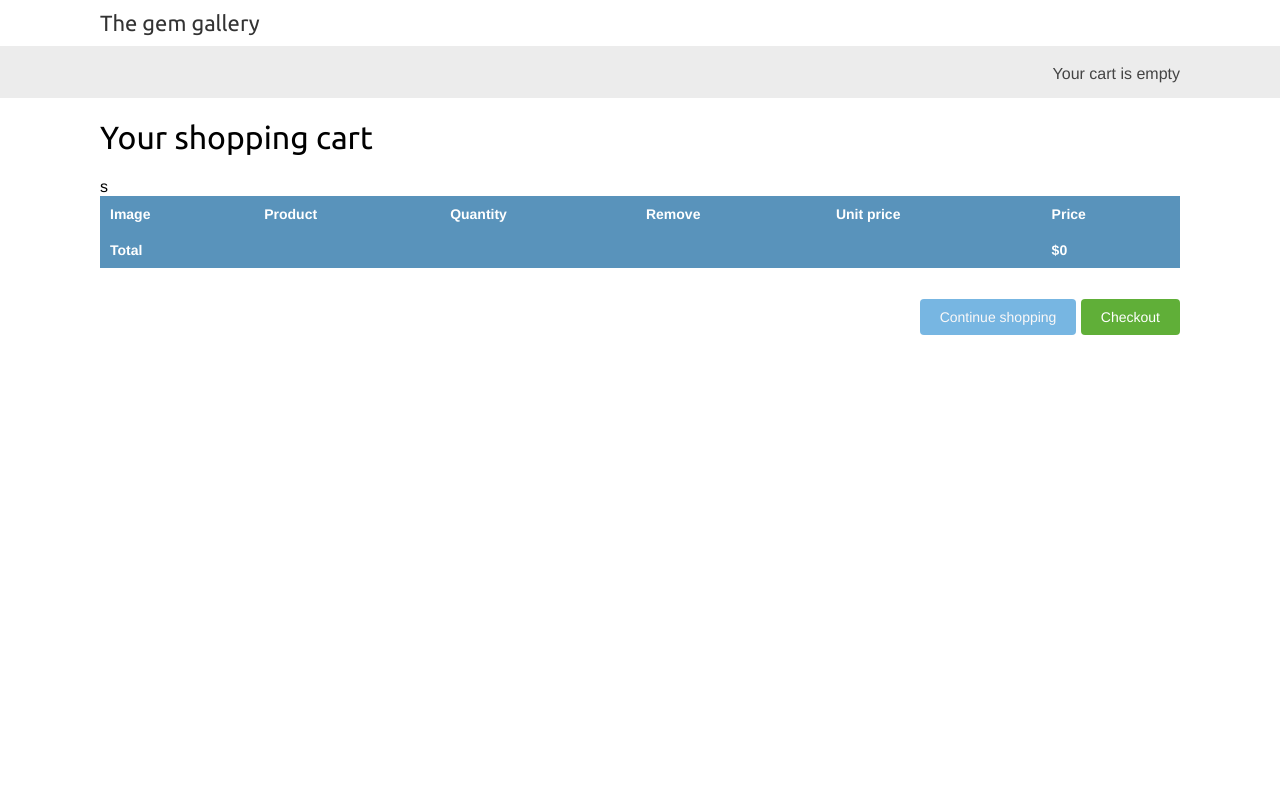
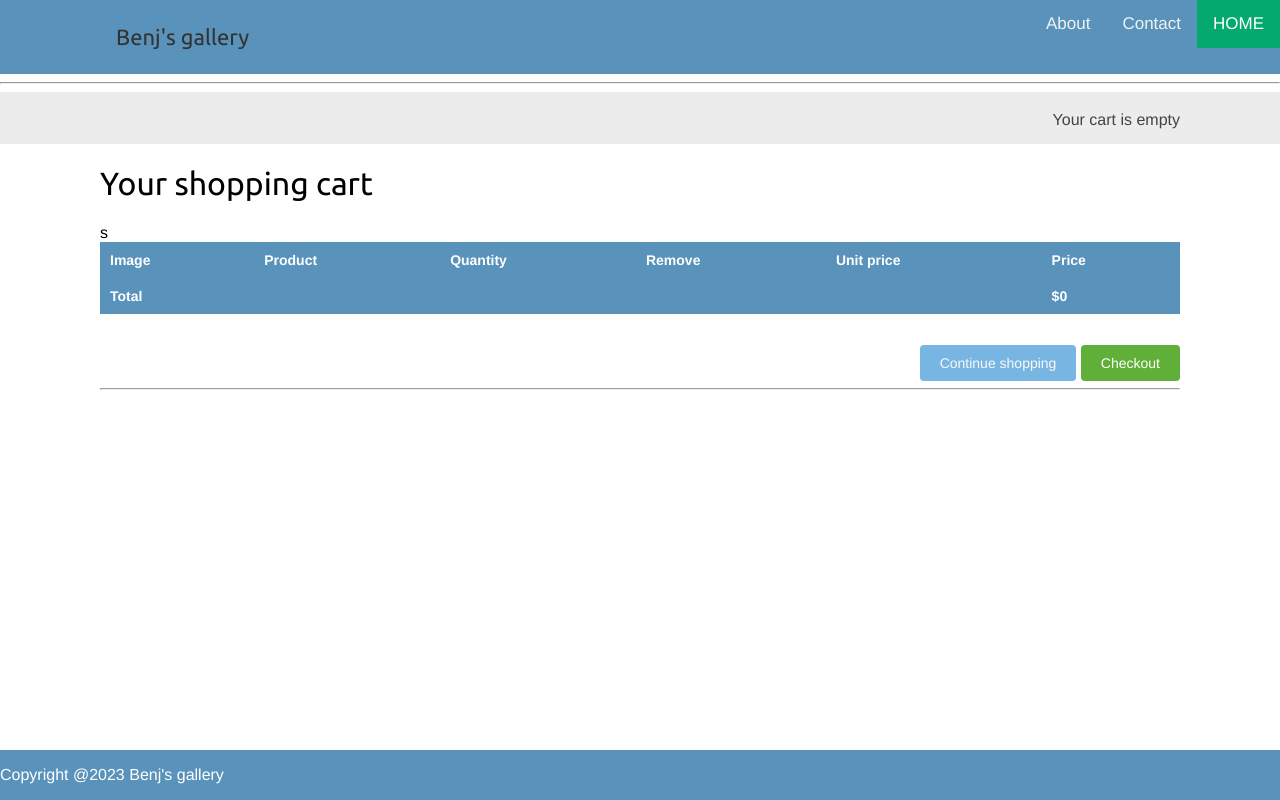
Before and after one commit to Chris-Erhij/bernardshop, a Django app: page /cart/ in a window 1280 px wide. Run offline with Django 4.2, Linux system fonts and the light colour scheme; parts of the project's set-up code (start-up, migrations or seed data) failed here and were passed over.

Commit message:
Bug in cart/detail.html

```diff
--- a/bernardshop/urls.py
+++ b/bernardshop/urls.py
@@ -21,6 +21,7 @@
 urlpatterns = [
     path('admin/', admin.site.urls),
     path('cart/', include('cart.urls', namespace='cart')),
+    path('orders/', include('orders.urls', namespace='orders')),
     path('', include('eshop.urls', namespace='eshop')),
 ]
 
--- a/cart/templates/cart/detail.html
+++ b/cart/templates/cart/detail.html
@@ -29,7 +29,7 @@
                   </td>
                   <td>{{ product.name }}</td>
                   <td>
-                      <form>
+                      <form form method="post">
                           {{ item.update_quantity_form.quantity }}
                           {{ item.update_quantity_form.override }}
                           <input type="submit" value="Update">
@@ -37,7 +37,7 @@
                       </form>
                   </td>
                   <td>
-                      <form>
+                      <form method="post">
                           <input type="submit" value="Remove">
                       </form>
                   </td>
@@ -54,7 +54,8 @@
       </tbody>
   </table>
   <p class="text-right">
-        <a href="{% url 'eshop:product_list' %}" class="button light">Continue shopping</a>
-        <a href="#" class="button">Checkout</a>
+        <a href="/" class="button light">Continue shopping</a>
+        <a href="{% url 'orders:order_create' %}" class="button">Checkout</a>
   </p>
+  <hr>
 {% endblock %}
--- a/cart/urls.py
+++ b/cart/urls.py
@@ -4,6 +4,6 @@
 app_name: str = 'cart'
 urlpatterns = [
     path('', views.cart_detail, name='cart_detail'),
-    path('add/<int:product_id>/', views.cart_add, name='cart_add'),
-    path('remove/<int:product_id>/', views.cart_remove, name='cart_remove'),
+    path('detail/<int:product_id>/', views.cart_add, name='cart_add'),
+    path('detail/<int:product_id>/', views.cart_remove, name='cart_remove'),
 ]
--- a/cart/views.py
+++ b/cart/views.py
@@ -1,5 +1,5 @@
 from django.shortcuts import render, redirect, get_object_or_404
-from .models import Product
+from eshop.models import Product
 from .forms import CartAddProductForm
 from .cart import Cart
 from django.views.decorators.http import require_POST
@@ -12,14 +12,14 @@
 
 @require_POST
 def cart_add(request: HttpRequest, product_id: str) -> (HttpResponseRedirect | HttpResponsePermanentRedirect):
-    cart = Cart(request)  # Upon request create an empty cart instance.
+    cart = Cart(request)  # Upon 'add to cart' request, create cart instance with product in it.
     product: Product = get_object_or_404(Product, id=product_id)
     form: (forms.Form | CartAddProductForm) = CartAddProductForm(request.POST)
 
     if form.is_valid():
         cd = form.cleaned_data
         cart.add(product=product, quantity=cd['quantity'], override_quantity=cd['override'])
-    return HttpResponseRedirect(reverse('cart:cart_detail'))
+    return redirect('cart:cart_detail')
 
 
 @require_POST
@@ -28,7 +28,7 @@
     product: Product = get_object_or_404(Product, id=product_id)
     if product in cart:
         cart.remove(product=product)
-    return HttpResponseRedirect(reverse('cart:cart_detail'))
+    return redirect('cart:cart_detail')
 
 
 def cart_detail(request: HttpRequest) -> HttpResponse:
--- a/eshop/static/css/base.css
+++ b/eshop/static/css/base.css
@@ -1,4 +1,32 @@
 @import url(//fonts.googleapis.com/css?family=Ubuntu);
+
+/* Header base style */
+.topnav {
+    background-color:#5993bb;
+    overflow: hidden
+}
+
+/* Header button style */
+.topnav a {
+    float: right;
+    color: #f2f2f2;
+    text-align: center;
+    padding: 14px 16px;
+    text-decoration: none;
+    font-size: 17px;
+}
+
+/* Hover color for header buttons */
+.topnav a:hover {
+    background-color: #ddd;
+    color: yellowgreen
+}
+
+/* Active button style */
+.topnav a.active {
+    background-color: #04aa6d;
+    color: white;
+}
 
 body {
     margin:0;
@@ -16,7 +44,7 @@
 }
 
 a:hover {
-    color:#edf11c;
+    color:yellowgreen;
 }
 
 a.button, input[type="submit"] {
@@ -328,3 +356,16 @@
     color:#666;
     border-radius:4px;
 }
+
+/* Base footer style */
+.footer {
+    box-sizing: border-box;
+    display: flex;
+    position: fixed;
+    left: 0;
+    bottom: 0;
+    width: 100%;
+    background-color: #5993bb;
+    color: white;
+    text-align: center;
+}
--- a/eshop/templates/eshop/base.html
+++ b/eshop/templates/eshop/base.html
@@ -8,9 +8,15 @@
         <link rel="stylesheet" href="{% static 'css/base.css' %}">
     </head>
     <body>
-        <div id="header">
-            <a href="/" class="logo">The gem gallery</a>
+        <div class="topnav">
+            <a class="active" href="/"> HOME </a>
+            <a href="#contact us"> Contact </a>
+            <a href="about us"> About </a>
+            <div id="header">
+            <a href="/" class="logo">Benj's gallery</a>
+            </div>
         </div>
+        <hr>
         <div id="subheader">
             <div class="cart">
                 {% with total_items=cart|length %}
@@ -18,7 +24,7 @@
                         Your cart: <a href="{% url 'cart:cart_detail' %}"> {{ total_items }} item{{ total_items|pluralize }}
                         ${{ cart.get_total_price }}
                         </a>
-                    {% else %}
+                    {% elif not order %}
                         Your cart is empty
                     {% endif %}
                 {% endwith %}
@@ -28,5 +34,10 @@
             {% block content %}
             {% endblock %}
         </div>
+        <div class="footer">
+            <footer>
+                <p> Copyright @2023 Benj's gallery </p>
+            </footer>
+        </div>
     </body>
 </html>
```
Also changed, not shown: orders/models.py (+8 -7 lines), orders/views.py (+23 -1 lines), cart/cart.py (line endings or trailing spaces), db.sqlite3.
